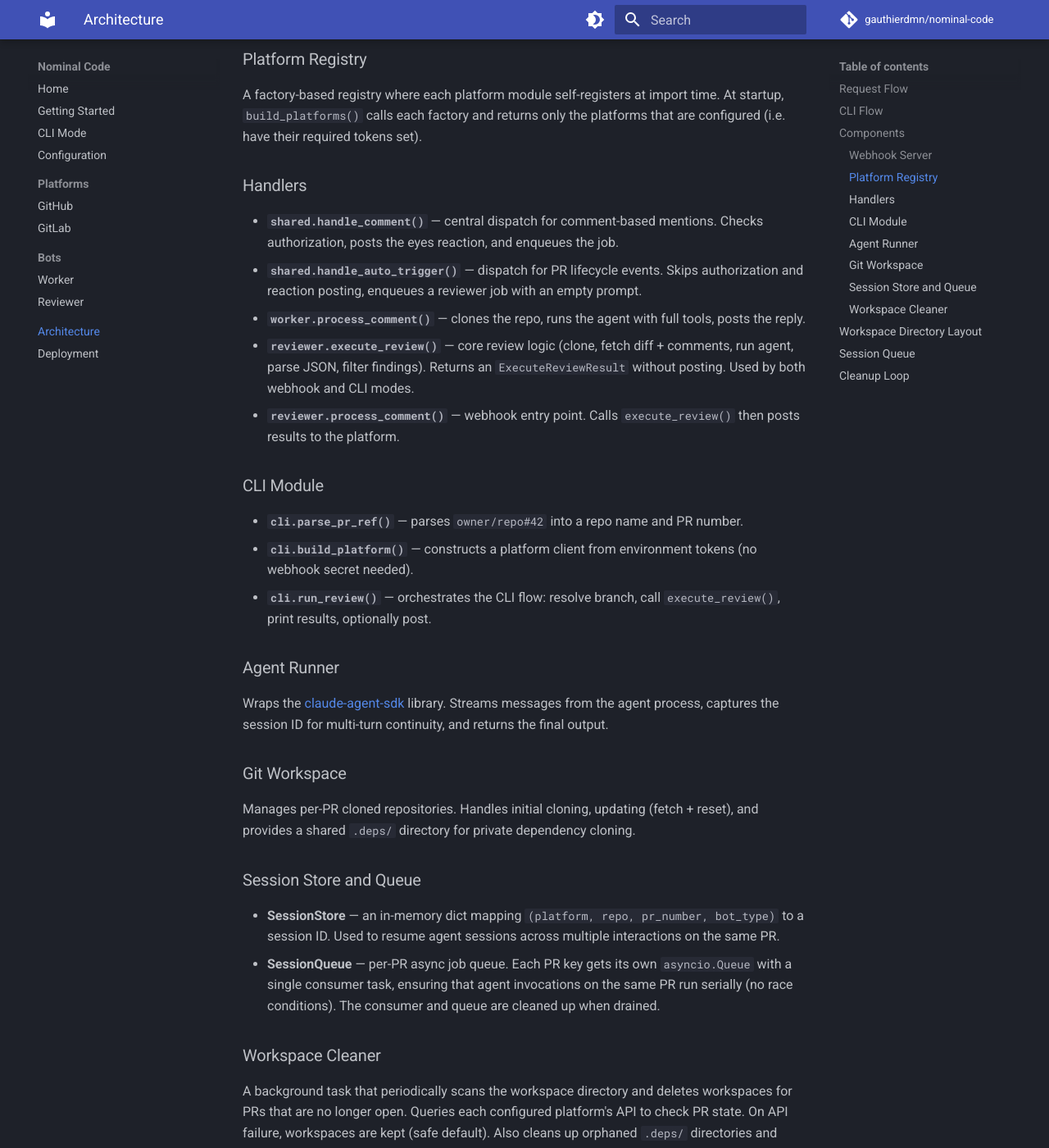
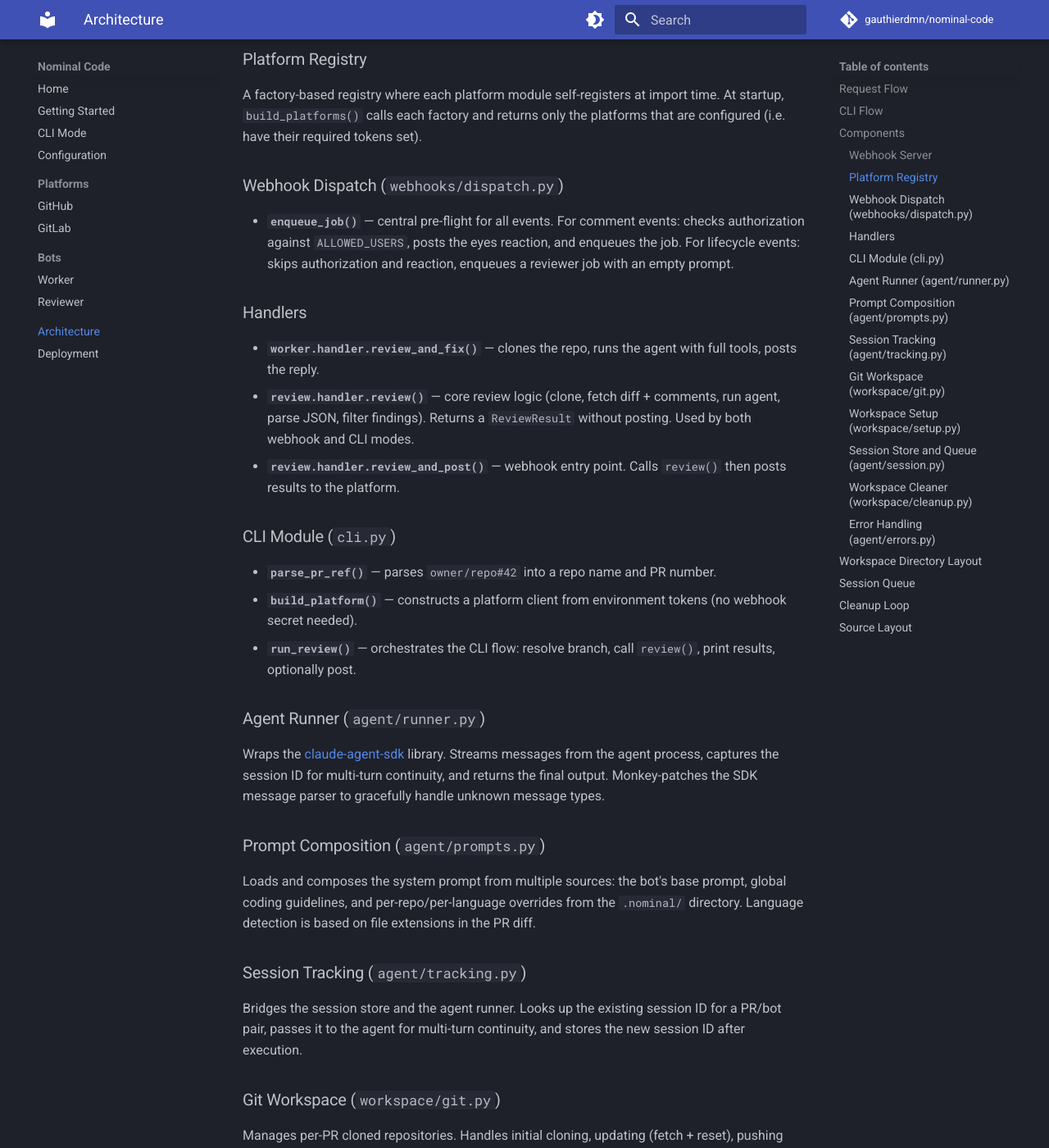
Before and after one commit to gauthierdmn/nominal-code, an MkDocs documentation site: the page built from docs/architecture.md, in a window 1280 px wide and 1400 px high, scrolled down 1862 px. Shown: the whole window at 82% size. Built offline with MkDocs 1.6.1 and Material for MkDocs 9.7.7, drawn with Linux system fonts in a browser that asks for light colours; comment, search, counter and statistics services are not loaded; some of the changed text lies outside the part shown.

Commit message:
chore: update documentation

````diff
--- a/docs/architecture.md
+++ b/docs/architecture.md
@@ -17,7 +17,7 @@ GitHub/GitLab sends webhook             GitHub/GitLab sends webhook
                        │
                        ├─ [lifecycle event in REVIEWER_TRIGGERS?]
                        │       ▼
-                       │   handle_auto_trigger()   ← no auth check, no reaction
+                       │   enqueue_job()            ← no auth check, no reaction
                        │       │
                        │       ▼
                        │   session_queue.enqueue()  ← reviewer with empty prompt
@@ -27,7 +27,7 @@ GitHub/GitLab sends webhook             GitHub/GitLab sends webhook
                        │   extract_mention()        ← identify bot type + prompt
                        │       │
                        │       ▼
-                       │   handle_comment()
+                       │   enqueue_job()
                        │       │
                        │       ├─ allowed_users check
                        │       ├─ post_reaction("eyes")
@@ -58,7 +58,7 @@ build_platform()                   ← construct platform from env token
         ├─ fetch_pr_branch()       ← resolve HEAD branch via API
         │
         ▼
-execute_review()
+review()
         │
         ├─ clone/update workspace
         ├─ fetch diff + comments (parallel)
@@ -89,36 +89,54 @@ Each incoming request is verified, parsed, and dispatched. The HTTP response is
 
 A factory-based registry where each platform module self-registers at import time. At startup, `build_platforms()` calls each factory and returns only the platforms that are configured (i.e. have their required tokens set).
 
+### Webhook Dispatch (`webhooks/dispatch.py`)
+
+- **`enqueue_job()`** — central pre-flight for all events. For comment events: checks authorization against `ALLOWED_USERS`, posts the eyes reaction, and enqueues the job. For lifecycle events: skips authorization and reaction, enqueues a reviewer job with an empty prompt.
+
 ### Handlers
 
-- **`shared.handle_comment()`** — central dispatch for comment-based mentions. Checks authorization, posts the eyes reaction, and enqueues the job.
-- **`shared.handle_auto_trigger()`** — dispatch for PR lifecycle events. Skips authorization and reaction posting, enqueues a reviewer job with an empty prompt.
-- **`worker.process_comment()`** — clones the repo, runs the agent with full tools, posts the reply.
-- **`reviewer.execute_review()`** — core review logic (clone, fetch diff + comments, run agent, parse JSON, filter findings). Returns an `ExecuteReviewResult` without posting. Used by both webhook and CLI modes.
-- **`reviewer.process_comment()`** — webhook entry point. Calls `execute_review()` then posts results to the platform.
+- **`worker.handler.review_and_fix()`** — clones the repo, runs the agent with full tools, posts the reply.
+- **`review.handler.review()`** — core review logic (clone, fetch diff + comments, run agent, parse JSON, filter findings). Returns a `ReviewResult` without posting. Used by both webhook and CLI modes.
+- **`review.handler.review_and_post()`** — webhook entry point. Calls `review()` then posts results to the platform.
 
-### CLI Module
+### CLI Module (`cli.py`)
 
-- **`cli.parse_pr_ref()`** — parses `owner/repo#42` into a repo name and PR number.
-- **`cli.build_platform()`** — constructs a platform client from environment tokens (no webhook secret needed).
-- **`cli.run_review()`** — orchestrates the CLI flow: resolve branch, call `execute_review()`, print results, optionally post.
+- **`parse_pr_ref()`** — parses `owner/repo#42` into a repo name and PR number.
+- **`build_platform()`** — constructs a platform client from environment tokens (no webhook secret needed).
+- **`run_review()`** — orchestrates the CLI flow: resolve branch, call `review()`, print results, optionally post.
 
-### Agent Runner
+### Agent Runner (`agent/runner.py`)
 
-Wraps the [claude-agent-sdk](https://github.com/anthropics/claude-code-sdk-python) library. Streams messages from the agent process, captures the session ID for multi-turn continuity, and returns the final output.
+Wraps the [claude-agent-sdk](https://github.com/anthropics/claude-code-sdk-python) library. Streams messages from the agent process, captures the session ID for multi-turn continuity, and returns the final output. Monkey-patches the SDK message parser to gracefully handle unknown message types.
 
-### Git Workspace
+### Prompt Composition (`agent/prompts.py`)
 
-Manages per-PR cloned repositories. Handles initial cloning, updating (fetch + reset), and provides a shared `.deps/` directory for private dependency cloning.
+Loads and composes the system prompt from multiple sources: the bot's base prompt, global coding guidelines, and per-repo/per-language overrides from the `.nominal/` directory. Language detection is based on file extensions in the PR diff.
 
-### Session Store and Queue
+### Session Tracking (`agent/tracking.py`)
+
+Bridges the session store and the agent runner. Looks up the existing session ID for a PR/bot pair, passes it to the agent for multi-turn continuity, and stores the new session ID after execution.
+
+### Git Workspace (`workspace/git.py`)
+
+Manages per-PR cloned repositories. Handles initial cloning, updating (fetch + reset), pushing changes, and provides a shared `.deps/` directory for private dependency cloning.
+
+### Workspace Setup (`workspace/setup.py`)
+
+Helper functions for branch resolution and workspace construction. `resolve_branch()` fetches the PR branch from the platform API when the webhook payload doesn't include it. `create_workspace()` and `setup_workspace()` construct and initialise `GitWorkspace` instances.
+
+### Session Store and Queue (`agent/session.py`)
 
 - **SessionStore** — an in-memory dict mapping `(platform, repo, pr_number, bot_type)` to a session ID. Used to resume agent sessions across multiple interactions on the same PR.
 - **SessionQueue** — per-PR async job queue. Each PR key gets its own `asyncio.Queue` with a single consumer task, ensuring that agent invocations on the same PR run serially (no race conditions). The consumer and queue are cleaned up when drained.
 
-### Workspace Cleaner
+### Workspace Cleaner (`workspace/cleanup.py`)
 
 A background task that periodically scans the workspace directory and deletes workspaces for PRs that are no longer open. Queries each configured platform's API to check PR state. On API failure, workspaces are kept (safe default). Also cleans up orphaned `.deps/` directories and empty parent directories.
+
+### Error Handling (`agent/errors.py`)
+
+An async context manager (`handle_agent_errors()`) that wraps handler execution. Catches workspace setup failures and agent runtime errors, posts user-facing error messages to the platform, and prevents unhandled exceptions from crashing the event loop.
 
 ## Workspace Directory Layout
 
@@ -154,3 +172,36 @@ The workspace cleaner lifecycle:
 3. **Shutdown** — the background task is cancelled when the server stops.
 
 Set `CLEANUP_INTERVAL_HOURS=0` to disable the periodic loop entirely.
+
+## Source Layout
+
+```
+nominal_code/
+├── main.py              # Entry point: dispatches to webhook server or CLI
+├── cli.py               # One-shot review CLI (argparse, platform construction)
+├── config.py            # Frozen dataclass config loaded from env vars / files
+├── models.py            # Shared enums (EventType, BotType, FileStatus) and dataclasses
+├── agent/
+│   ├── runner.py        # Wraps claude-agent-sdk; streams messages, captures session ID
+│   ├── session.py       # SessionStore (in-memory dict) and SessionQueue (per-PR async queue)
+│   ├── tracking.py      # Bridges session store and agent runner for multi-turn continuity
+│   ├── prompts.py       # Guideline loading, language detection, system prompt composition
+│   └── errors.py        # Async context manager for handler error handling
+├── platforms/
+│   ├── base.py          # Protocol definitions and shared dataclasses
+│   ├── registry.py      # Self-registering platform factory pattern
+│   ├── github.py        # GitHub webhook handler and REST API client
+│   └── gitlab.py        # GitLab webhook handler and REST API client
+├── review/
+│   └── handler.py       # Reviewer bot: structured code review with inline comments
+├── webhooks/
+│   ├── server.py        # aiohttp app with /health and /webhooks/{platform} routes
+│   ├── mention.py       # @mention extraction from comment text
+│   └── dispatch.py      # Auth check, reaction posting, job enqueueing
+├── worker/
+│   └── handler.py       # Worker bot: full-access agent that pushes code changes
+└── workspace/
+    ├── git.py           # GitWorkspace: clone, update, push per-PR workspaces
+    ├── setup.py         # Branch resolution and workspace construction helpers
+    └── cleanup.py       # Background task to delete stale PR workspaces
+```
````
Also changed, not shown: README.md (+1 -1 lines), docs/configuration.md (+16 -1 lines), docs/getting-started.md (+1 -1 lines), 1 other file.
